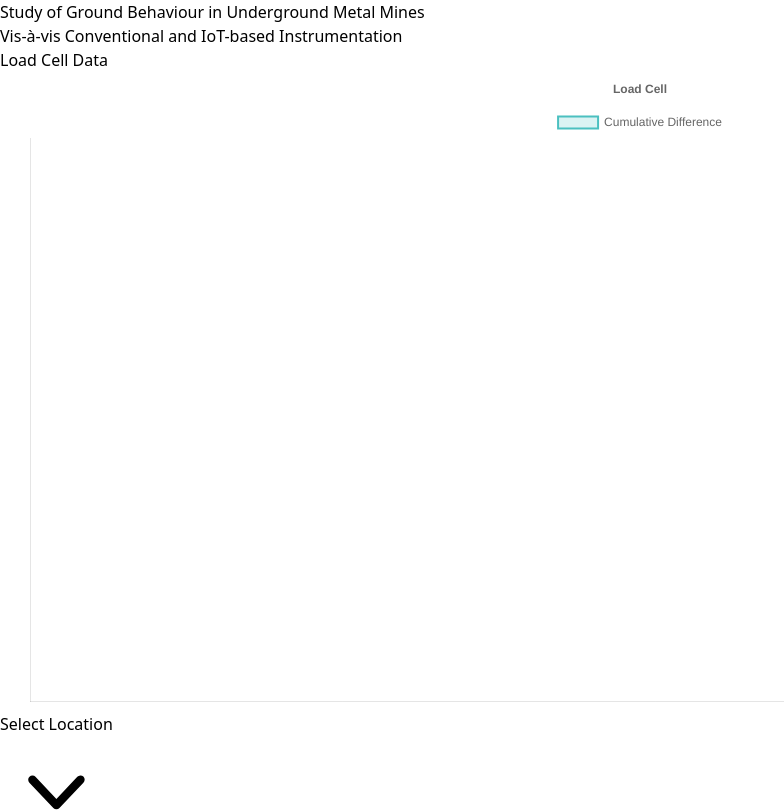
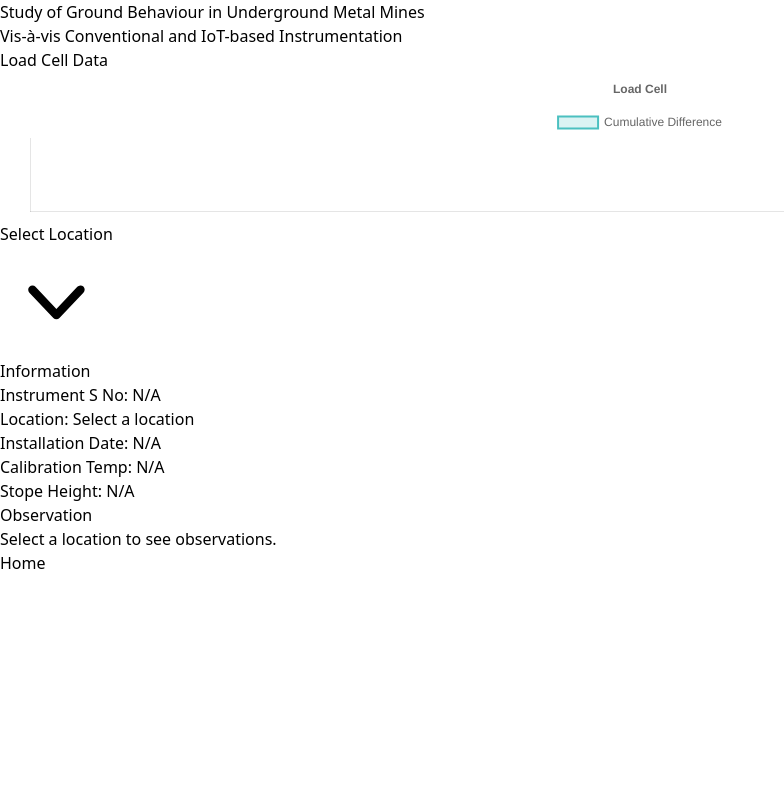
Before and after one commit to pkb32/RealTime-Monitoring, a React (Vite) app: page /loadCell in a window 1280 px wide. Shown: the top 812 px of the page, without its empty margins (0-784 px from the left). Built offline with nearby package versions, Linux system fonts and the light colour scheme.

Commit message:
graph optimised

```diff
--- a/src/components/instruments/ExtensoMeter.jsx
+++ b/src/components/instruments/ExtensoMeter.jsx
@@ -217,6 +217,8 @@ const ExtensoMeter = () => {
         {/* Chart Section */}
         <div className="flex-1 bg-gray-800 rounded-lg shadow-xl p-4 sm:p-6">
   <h2 className="text-xl font-semibold mb-4">ExtensoMeter Data</h2>
+  {/* Chart Container with Dynamic Height */}
+  <div className="h-64 sm:h-96"> {/* Adjust height for mobile and desktop */}
     <Line
       data={{
         labels: selectedData.labels,
@@ -224,6 +226,7 @@ const ExtensoMeter = () => {
       }}
       options={{
         responsive: true,
+        maintainAspectRatio: false, // Ensure the chart fits the container
         plugins: {
           legend: { position: "top" },
           title: { display: true, text: "ExtensoMeter" },
@@ -240,6 +243,7 @@ const ExtensoMeter = () => {
         },
       }}
     />
+  </div>
 
   {/* Location Selection Dropdown */}
   <div className="mt-6">
@@ -264,7 +268,7 @@ const ExtensoMeter = () => {
       </button>
 
       {isOpen && (
-                <div className="origin-top-right absolute right-0 mt-2 w-full rounded-md shadow-lg bg-gray-700 ring-1 ring-black ring-opacity-5">
+        <div className="origin-top-right absolute right-0 mt-2 w-full rounded-md shadow-lg bg-gray-700 ring-1 ring-black ring-opacity-5 z-10">
           {Object.keys(levels).map((level) => (
             <div key={level} className="relative">
               <button
--- a/src/components/instruments/LoadCell.jsx
+++ b/src/components/instruments/LoadCell.jsx
@@ -162,6 +162,8 @@ const LoadCell = () => {
         {/* Chart Section */}
         <div className="flex-1 bg-gray-800 rounded-lg shadow-xl p-4 sm:p-6">
   <h2 className="text-xl font-semibold mb-4">Load Cell Data</h2>
+  {/* Chart Container with Dynamic Height */}
+  <div className="h-64 sm:h-96"> {/* Adjust height for mobile and desktop */}
     <Line
       data={{
         labels: selectedData.labels,
@@ -172,13 +174,14 @@ const LoadCell = () => {
             borderColor: "rgba(75, 192, 192, 1)",
             backgroundColor: "rgba(75, 192, 192, 0.2)",
             borderWidth: 2,
-                  pointRadius: 4,
+            pointRadius: 4, // Slightly larger points for better visibility
             pointBackgroundColor: "rgba(75, 192, 192, 1)",
           },
         ],
       }}
       options={{
         responsive: true,
+        maintainAspectRatio: false, // Ensure the chart fits the container
         plugins: {
           legend: { position: "top" },
           title: { display: true, text: "Load Cell" },
@@ -195,6 +198,7 @@ const LoadCell = () => {
         },
       }}
     />
+  </div>
 
   {/* Location Selection Dropdown */}
   <div className="mt-6">
@@ -219,7 +223,7 @@ const LoadCell = () => {
       </button>
 
       {isOpen && (
-                <div className="origin-top-right absolute right-0 mt-2 w-full rounded-md shadow-lg bg-gray-700 ring-1 ring-black ring-opacity-5">
+        <div className="origin-top-right absolute right-0 mt-2 w-full rounded-md shadow-lg bg-gray-700 ring-1 ring-black ring-opacity-5 z-10">
           {Object.keys(levels).map((level) => (
             <div key={level} className="relative">
               <button
--- a/src/components/instruments/StrainBar.jsx
+++ b/src/components/instruments/StrainBar.jsx
@@ -235,6 +235,8 @@ const StrainBar = () => {
         {/* Chart Section */}
         <div className="flex-1 bg-gray-800 rounded-lg shadow-xl p-4 sm:p-6">
   <h2 className="text-xl font-semibold mb-4">Strain Bar Data</h2>
+  {/* Chart Container with Dynamic Height */}
+  <div className="h-64 sm:h-96"> {/* Adjust height for mobile and desktop */}
     <Line
       data={{
         labels: selectedData.labels,
@@ -252,6 +254,7 @@ const StrainBar = () => {
       }}
       options={{
         responsive: true,
+        maintainAspectRatio: false, // Ensure the chart fits the container
         plugins: {
           legend: { position: "top" },
           title: { display: true, text: "Strain Bar" },
@@ -268,6 +271,7 @@ const StrainBar = () => {
         },
       }}
     />
+  </div>
 
   {/* Location Selection Dropdown */}
   <div className="mt-6">
@@ -292,7 +296,7 @@ const StrainBar = () => {
       </button>
 
       {isOpen && (
-                <div className="origin-top-right absolute right-0 mt-2 w-full rounded-md shadow-lg bg-gray-700 ring-1 ring-black ring-opacity-5">
+        <div className="origin-top-right absolute right-0 mt-2 w-full rounded-md shadow-lg bg-gray-700 ring-1 ring-black ring-opacity-5 z-10">
           {Object.keys(levels).map((level) => (
             <div key={level} className="relative">
               <button
```
Lines whose indentation alone changed are shown as unchanged.
